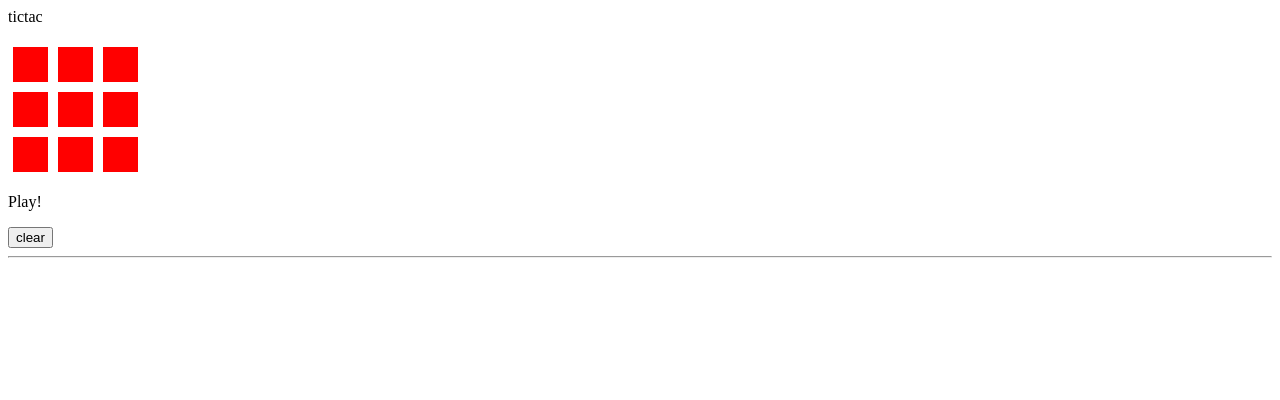
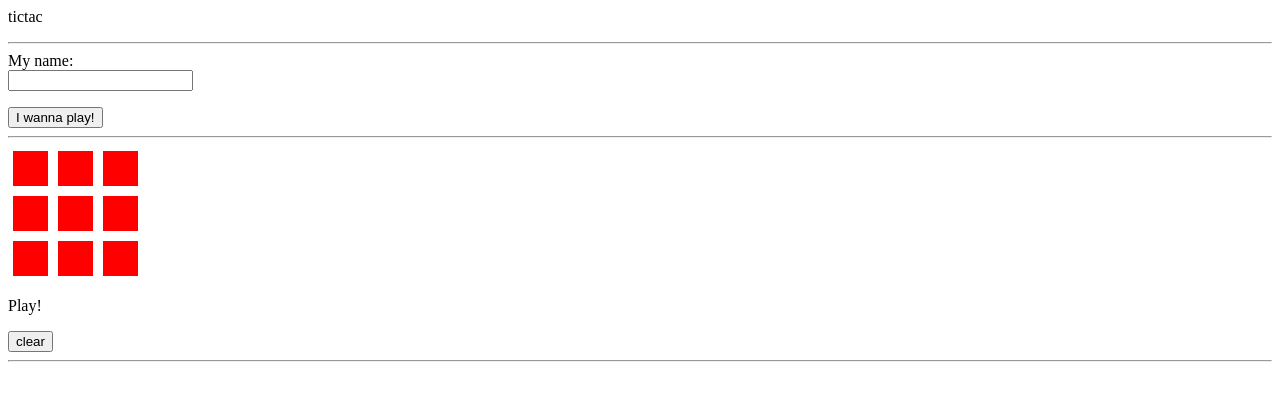
Before and after one commit to kamilczysko/tictac, a website: page game/index.html in a window 1280 px wide. Drawn offline with nearby package versions, Linux system fonts and the light colour scheme; no server answers.

Commit message:
add nick

```diff
--- a/game/index.html
+++ b/game/index.html
@@ -8,6 +8,13 @@
 
 	<body>
 		<p>tictac</p>
+		<hr>
+		<form>
+			My name:</br>
+			<input type="text" id="nick"></input>
+		</form>
+		<button onclick="cleanScoreAndDrawBoard()">I wanna play!</button>
+		<hr>
 		<div id ="board">
 			<script>drawBoard();</script>
 		</div>
```
Also changed, not shown: 2 other files.
